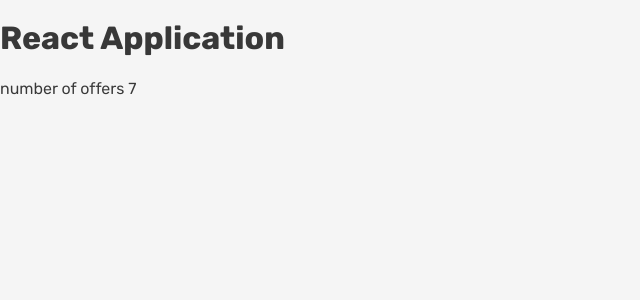
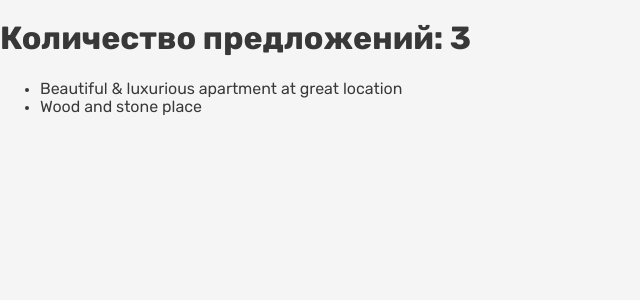
Before and after one commit to alehandro1337/1362513-six-cities-3, a React app: page / in a window 1280 px wide. Shown: the top 300 px of the page, without its empty margins (0-640 px from the left). Built offline with nearby package versions, Linux system fonts and the light colour scheme.

Commit message:
module2-task1

```diff
--- a/package.json
+++ b/package.json
@@ -25,6 +25,7 @@
     "node": "10"
   },
   "dependencies": {
+    "prop-types": "^15.7.2",
     "react": "^16.12.0",
     "react-dom": "^16.12.0"
   }
--- a/src/components/main/Main.jsx
+++ /dev/null
@@ -1,12 +0,0 @@
-import React from "react";
-
-const Main = (props) => {
-  // eslint-disable-next-line react/prop-types
-  const {offers = `5`} = props;
-
-  return <div>
-    <p>number of offers {offers}</p>
-  </div>;
-};
-
-export default Main;
--- /dev/null
+++ b/src/components/main/main.js
@@ -0,0 +1,24 @@
+import React from "react";
+import PropTypes from "prop-types";
+
+const Main = ({names, offers}) => {
+  return <React.Fragment>
+    <h1>Количество предложений: {offers}</h1>
+    <ul>
+      {names.map((name, index) => (
+        <li key={index}>{name.title}</li>
+      ))}
+    </ul>
+  </React.Fragment>;
+};
+
+Main.propTypes = {
+  offers: PropTypes.number.isRequired,
+  names: PropTypes.arrayOf(
+      PropTypes.shape({
+        title: PropTypes.string.isRequired
+      })
+  ).isRequired,
+};
+
+export default Main;
--- a/src/index.js
+++ b/src/index.js
@@ -1,11 +1,24 @@
 import React from "react";
 import ReactDOM from "react-dom";
 
-import App from "./components/app/app";
+import Main from "./components/main/main";
+// import App from "./components/app/app";
+
+const names = [
+  {
+    title: `Beautiful & luxurious apartment at great location`
+  },
+  {
+    title: `Wood and stone place`
+  }
+];
+
+const offers = 3;
 
 ReactDOM.render(
-    <App
-      offers={`7`}
+    <Main
+      names={names}
+      offers={offers}
     />,
     document.getElementById(`root`)
 );
```
Also changed, not shown: src/components/app/app.js (renamed from src/components/app/App.jsx), 1 other file (tests, documents, lock files or other folders).
